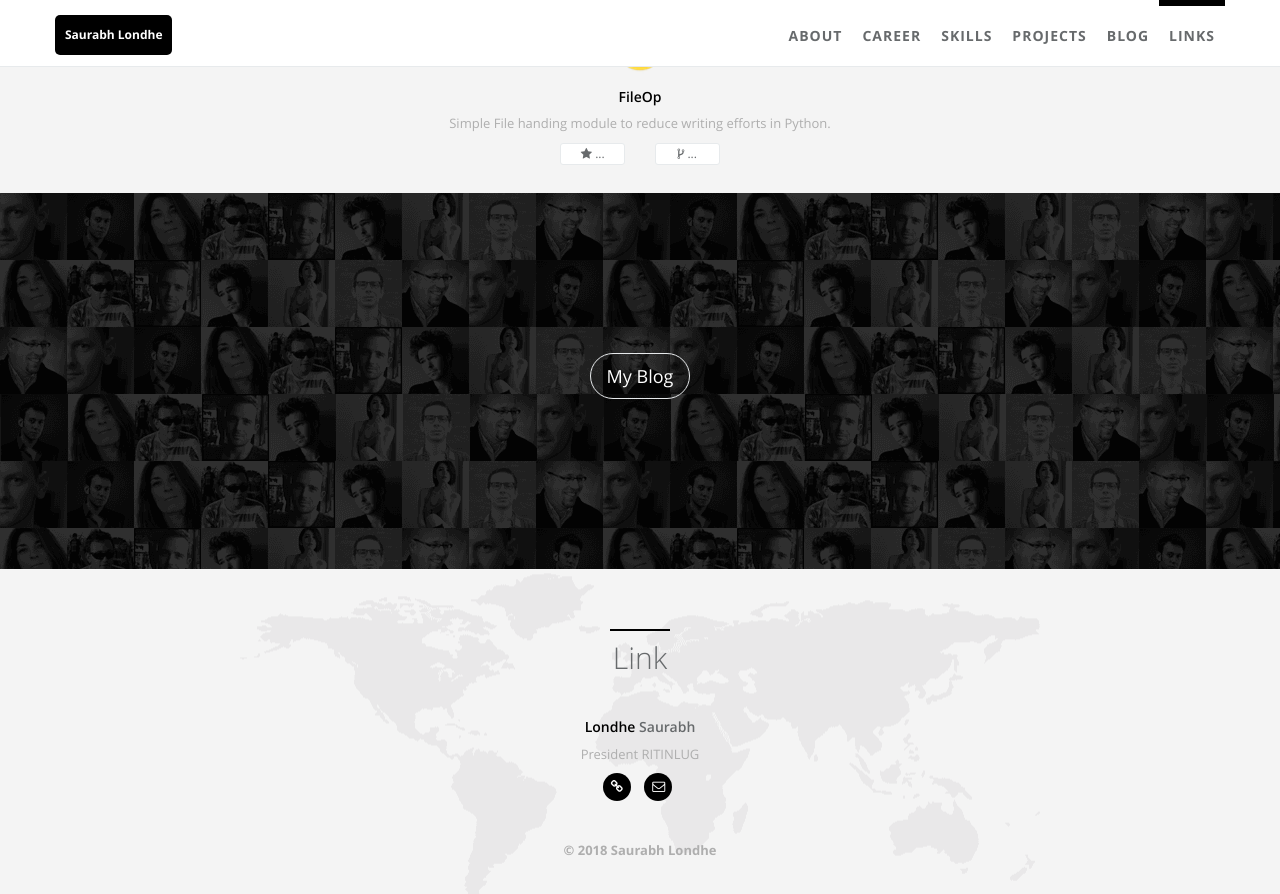
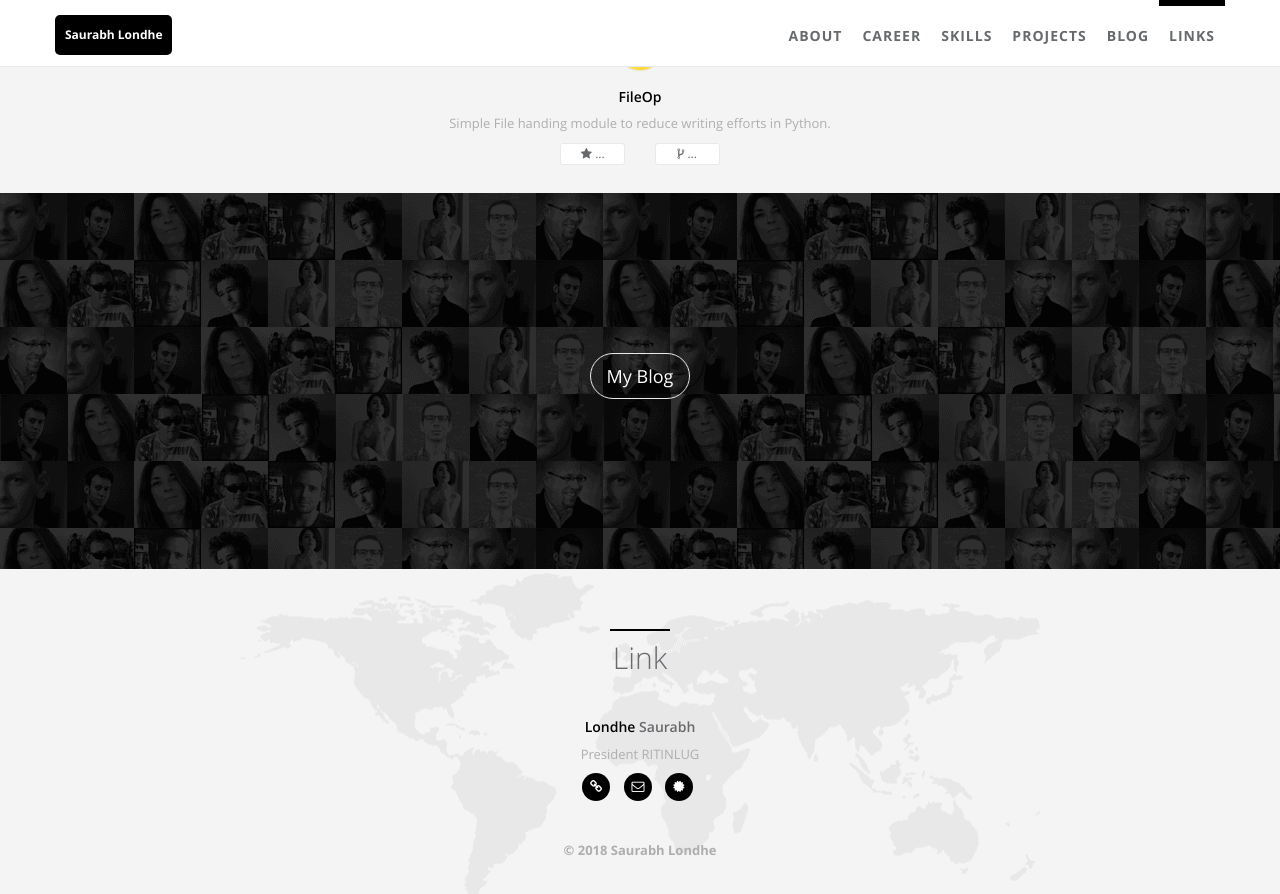
Before and after one commit to saurabhlondhe/saurabhlondhe.github.io, a Jekyll site: the page built from index.html, in a window 1280 px wide and 900 px high, scrolled down 2664 px. Shown: the top 894 px of the window. Built offline with Jekyll 4.4.1, drawn with Linux system fonts in a browser that asks for light colours.

Commit message:
section for certificates

```diff
--- a/_includes/sections/links.html
+++ b/_includes/sections/links.html
@@ -25,6 +25,8 @@
                 </li>
                 <li><a href="mailto:{{ link.email }}"><i class="fa fa-envelope-o"></i></a>
                 </li>
+                <li><a href="{{ link.certs }}"><i class="fa fa-certificate"></i></a>
+                </li>
             </ul>
         </div>
         </div>
```
